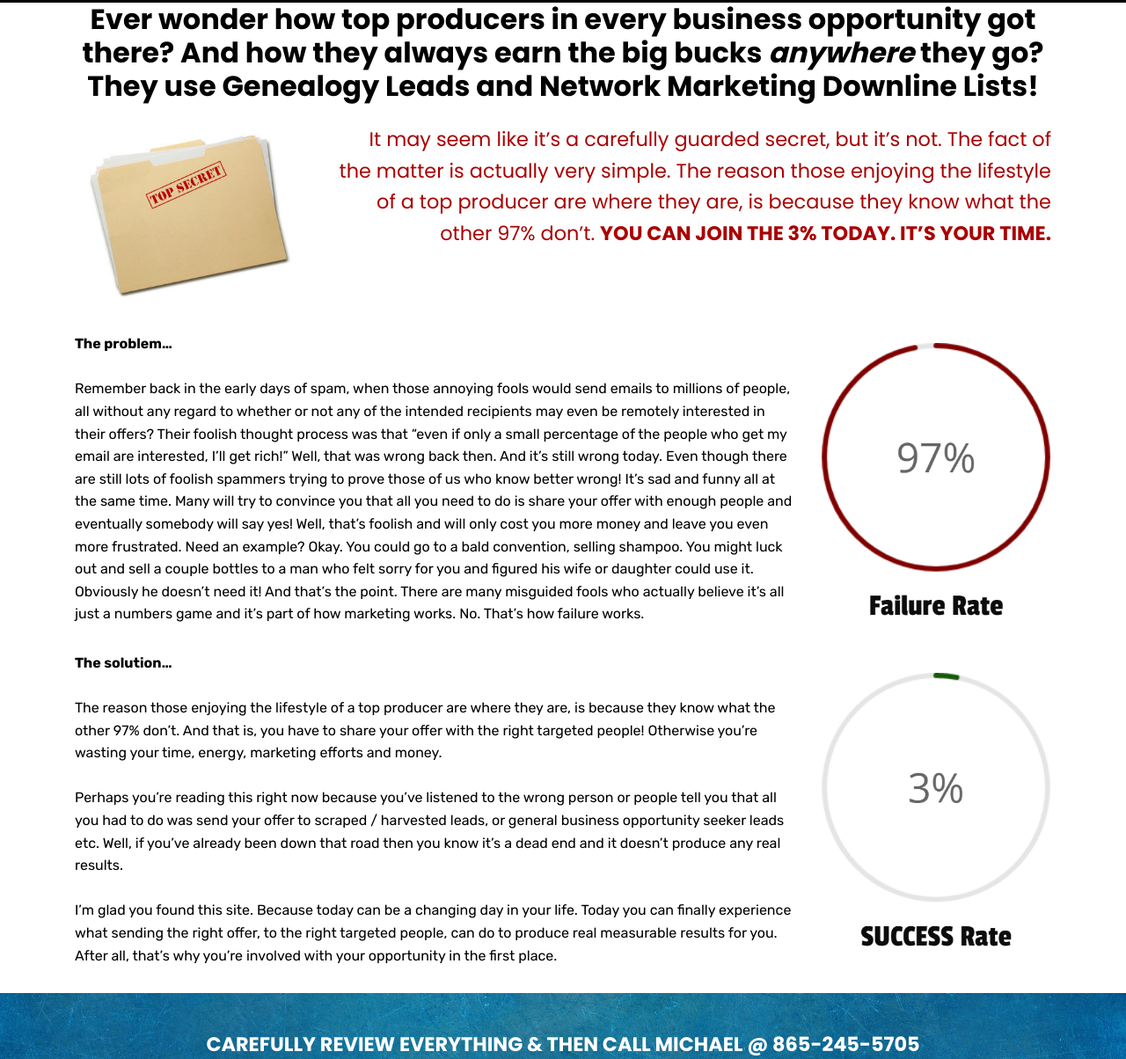
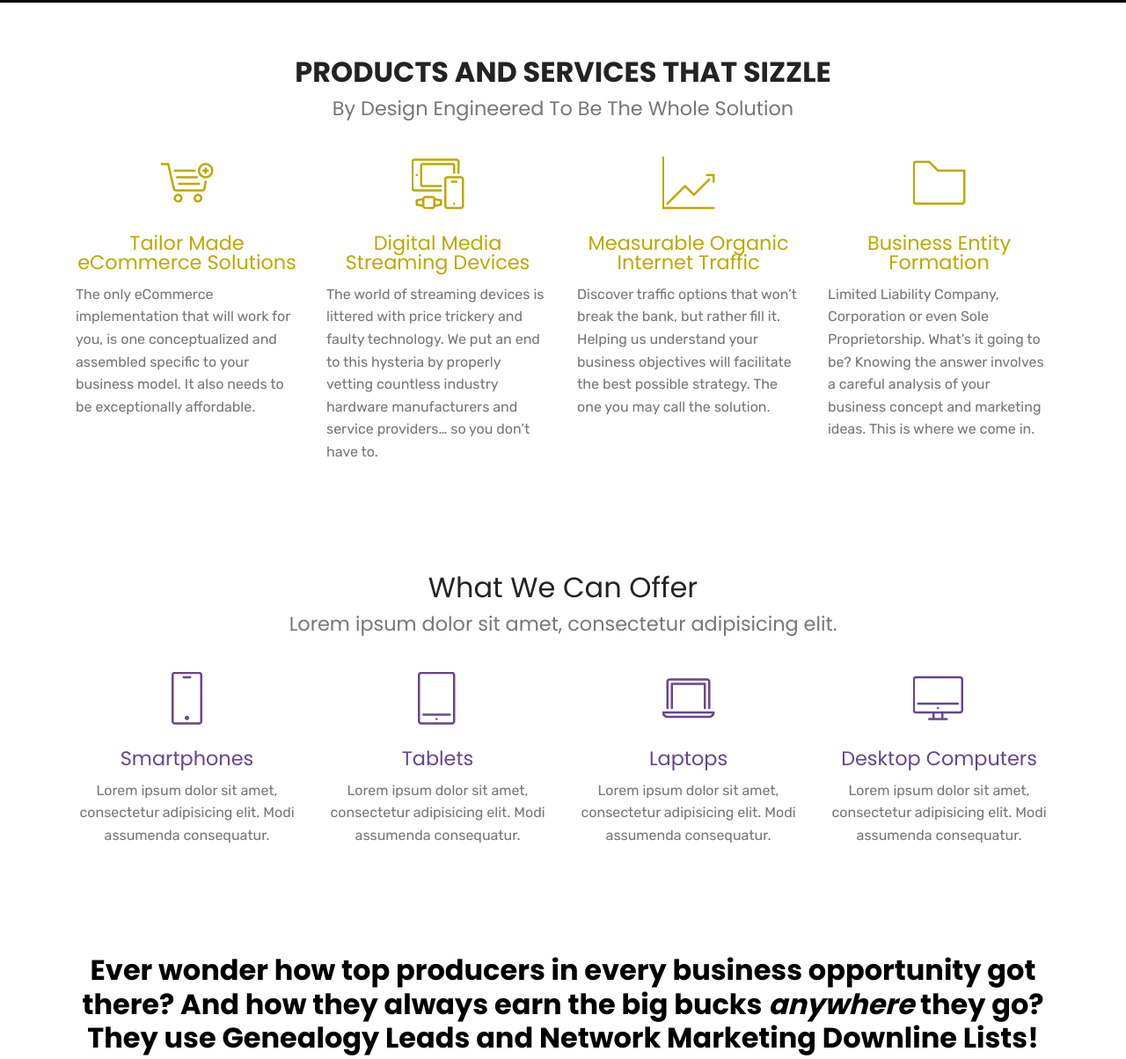
Before and after one commit to digitalprosystems/solutions, a plain HTML site: page index.html in a window 1280 px wide. Shown: the part 844-2048 px from the top of the page at 88% size. Drawn offline with Linux system fonts and the light colour scheme; files whose address does not match are found by name; a web font is replaced by a local one.

Commit message:
create github pages

```diff
--- a/assets/mobirise/css/mbr-additional.css
+++ b/assets/mobirise/css/mbr-additional.css
@@ -656,7 +656,7 @@ section.lazy-placeholder:after {
   overflow: hidden !important;
   padding-top: 30px;
   padding-bottom: 105px;
-  background-image: url("../../../assets/images/mbr-1620x1080.jpg");
+  background-image: url("../../../assets/images/mbr-1920x1220.jpeg");
 }
 .cid-rsxN2oN7Cq .animated-element {
   color: #efefef;
@@ -709,6 +709,74 @@ section.lazy-placeholder:after {
 .cid-rTI3wpCO27 .mbr-section-title {
   text-align: center;
   color: #ffe100;
+}
+.cid-rsDjnWZshr {
+  padding-top: 60px;
+  padding-bottom: 0px;
+  background-color: #ffffff;
+}
+.cid-rsDjnWZshr .mbr-text,
+.cid-rsDjnWZshr .mbr-section-subtitle {
+  color: #767676;
+}
+.cid-rsDjnWZshr .card-title {
+  color: #66458e;
+}
+.cid-rsDjnWZshr .card .card-img span {
+  color: #bca800;
+  font-size: 60px;
+  background: linear-gradient(45deg, #bca800, #bca800);
+  -webkit-background-clip: text;
+  -webkit-text-fill-color: transparent;
+}
+@media (max-width: 767px) {
+  .cid-rsDjnWZshr .mbr-section-subtitle,
+  .cid-rsDjnWZshr .mbr-section-title {
+    text-align: center !important;
+  }
+}
+@media screen and (-ms-high-contrast: active), (-ms-high-contrast: none) {
+  .cid-rsDjnWZshr .card .card-img span {
+    background: none;
+  }
+}
+.cid-rsDjnWZshr .mbr-text {
+  text-align: left;
+}
+.cid-rsDjnWZshr .card-title,
+.cid-rsDjnWZshr .card-img {
+  text-align: center;
+  color: #bca800;
+}
+.cid-rTIbBmtdZS {
+  padding-top: 90px;
+  padding-bottom: 90px;
+  background-color: #ffffff;
+}
+.cid-rTIbBmtdZS .mbr-text,
+.cid-rTIbBmtdZS .mbr-section-subtitle {
+  color: #767676;
+}
+.cid-rTIbBmtdZS .card-title {
+  color: #66458e;
+}
+.cid-rTIbBmtdZS .card .card-img span {
+  color: #66458e;
+  font-size: 60px;
+  background: linear-gradient(45deg, #66458e, #66458e);
+  -webkit-background-clip: text;
+  -webkit-text-fill-color: transparent;
+}
+@media (max-width: 767px) {
+  .cid-rTIbBmtdZS .mbr-section-subtitle,
+  .cid-rTIbBmtdZS .mbr-section-title {
+    text-align: center !important;
+  }
+}
+@media screen and (-ms-high-contrast: active), (-ms-high-contrast: none) {
+  .cid-rTIbBmtdZS .card .card-img span {
+    background: none;
+  }
 }
 .cid-rsyMao6nmU {
   padding-top: 0px;
@@ -828,43 +896,6 @@ section.lazy-placeholder:after {
 .cid-rszrh4iQvW .mbr-card-text,
 .cid-rszrh4iQvW .mbr-section-btn {
   color: #232323;
-}
-.cid-rsDjnWZshr {
-  padding-top: 60px;
-  padding-bottom: 0px;
-  background-color: #ffffff;
-}
-.cid-rsDjnWZshr .mbr-text,
-.cid-rsDjnWZshr .mbr-section-subtitle {
-  color: #767676;
-}
-.cid-rsDjnWZshr .card-title {
-  color: #66458e;
-}
-.cid-rsDjnWZshr .card .card-img span {
-  color: #66458e;
-  font-size: 60px;
-  background: linear-gradient(45deg, #66458e, #66458e);
-  -webkit-background-clip: text;
-  -webkit-text-fill-color: transparent;
-}
-@media (max-width: 767px) {
-  .cid-rsDjnWZshr .mbr-section-subtitle,
-  .cid-rsDjnWZshr .mbr-section-title {
-    text-align: center !important;
-  }
-}
-@media screen and (-ms-high-contrast: active), (-ms-high-contrast: none) {
-  .cid-rsDjnWZshr .card .card-img span {
-    background: none;
-  }
-}
-.cid-rsDjnWZshr .mbr-text {
-  text-align: left;
-}
-.cid-rsDjnWZshr .card-title,
-.cid-rsDjnWZshr .card-img {
-  text-align: center;
 }
 .cid-rsDsYiEH1q {
   padding-top: 0px;
--- a/index.html
+++ b/index.html
@@ -13,20 +13,17 @@
 
   <title>DigitalproSystems.com</title>
   <link rel="stylesheet" href="assets/icon54-v4/style.css">
-  <link rel="stylesheet" href="assets/simple-line-icons/simple-line-icons.css">
   <link rel="stylesheet" href="assets/icon54-v2/style.css">
-  <link rel="stylesheet" href="assets/icon54/style.css">
-  <link rel="stylesheet" href="assets/web/assets/mobirise-icons-bold/mobirise-icons-bold.css">
   <link rel="stylesheet" href="assets/web/assets/mobirise-icons/mobirise-icons.css">
   <link rel="stylesheet" href="assets/bootstrap/css/bootstrap.min.css">
   <link rel="stylesheet" href="assets/bootstrap/css/bootstrap-grid.min.css">
   <link rel="stylesheet" href="assets/bootstrap/css/bootstrap-reboot.min.css">
+  <link rel="stylesheet" href="assets/formstyler/jquery.formstyler.css">
+  <link rel="stylesheet" href="assets/formstyler/jquery.formstyler.theme.css">
+  <link rel="stylesheet" href="assets/animatecss/animate.min.css">
   <link rel="stylesheet" href="assets/datepicker/jquery.datetimepicker.min.css">
-  <link rel="stylesheet" href="assets/animatecss/animate.min.css">
   <link rel="stylesheet" href="assets/dropdown/css/style.css">
   <link rel="stylesheet" href="assets/socicon/css/styles.css">
-  <link rel="stylesheet" href="assets/formstyler/jquery.formstyler.css">
-  <link rel="stylesheet" href="assets/formstyler/jquery.formstyler.theme.css">
   <link rel="stylesheet" href="assets/theme/css/style.css">
   <link rel="stylesheet" href="assets/formoid/recaptcha.css">
   <link rel="stylesheet" href="assets/mobirise/css/mbr-additional.css" type="text/css">
@@ -124,6 +121,156 @@
         </div>
     </div>
 
+</section>
+
+<section class="features3 cid-rsDjnWZshr" id="features3-16">
+
+
+
+
+    <div class="container">
+        <h2 class="mbr-section-title align-center mbr-fonts-style display-2"><strong>PRODUCTS AND SERVICES THAT SIZZLE
+</strong></h2>
+        <h3 class="mbr-section-subtitle display-5 align-center mbr-fonts-style">By Design Engineered To Be The Whole Solution
+</h3>
+        <div class="row justify-content-center pt-3">
+            <div class="card p-3 col-12 col-md-6 col-xl-3 col-lg-3">
+                <div class="card-wrap">
+                    <div class="card-img pb-4 align-center">
+                        <span class="mbr-iconfont mbri-cart-add" style="color: rgb(78, 132, 194); fill: rgb(78, 132, 194);"></span>
+                    </div>
+                    <div class="card-box">
+                        <h4 class="card-title mbr-fonts-style align-center display-5">Tailor Made eCommerce Solutions</h4>
+                        <p class="mbr-text mbr-fonts-style align-center display-7">
+                            The only eCommerce implementation that will work for you, is one conceptualized and assembled specific to your business model. It also needs to be exceptionally affordable.
+                        </p>
+                    </div>
+                </div>
+            </div>
+
+            <div class="card p-3 col-12 col-md-6 col-xl-3 col-lg-3">
+                <div class="card-wrap">
+                    <div class="card-img pb-4 align-center">
+                        <span class="mbr-iconfont mbri-devices" style="color: rgb(78, 132, 194); fill: rgb(78, 132, 194);"></span>
+                    </div>
+                    <div class="card-box">
+                        <h4 class="card-title mbr-fonts-style align-center display-5">Digital Media Streaming Devices</h4>
+                        <p class="mbr-text mbr-fonts-style align-center display-7">
+                           The world of streaming devices is littered with price trickery and faulty technology. We put an end to this hysteria by properly vetting countless industry hardware manufacturers and service providers… so you don’t have to.
+                        </p>
+                    </div>
+                </div>
+            </div>
+
+            <div class="card p-3 col-12 col-md-6 col-xl-3 col-lg-3">
+                <div class="card-wrap">
+                    <div class="card-img pb-4 align-center">
+                        <span class="mbr-iconfont mbri-growing-chart"></span>
+                    </div>
+                    <div class="card-box">
+                        <h4 class="card-title mbr-fonts-style align-center display-5">Measurable Organic Internet Traffic</h4>
+                        <p class="mbr-text mbr-fonts-style align-center display-7">
+                            Discover traffic options that won’t break the bank, but rather fill it. Helping us understand your business objectives will facilitate the best possible strategy. The one you may call the solution.
+                        </p>
+                    </div>
+                </div>
+            </div>
+
+            <div class="card p-3 col-12 col-md-6 col-xl-3 col-lg-3">
+                <div class="card-wrap">
+                    <div class="card-img pb-4 align-center">
+                        <span class="mbr-iconfont mbri-folder"></span>
+                    </div>
+                    <div class="card-box">
+                        <h4 class="card-title mbr-fonts-style align-center display-5">Business Entity Formation</h4>
+                        <p class="mbr-text mbr-fonts-style align-center display-7">
+                            Limited Liability Company, Corporation or even Sole Proprietorship. What’s it going to be? Knowing the answer involves a careful analysis of your business concept and marketing ideas. This is where we come in.
+                        </p>
+                    </div>
+                </div>
+            </div>
+        </div>
+    </div>
+</section>
+
+<section class="features3 cid-rTIbBmtdZS" id="features3-2l">
+
+
+
+
+    <div class="container">
+        <h2 class="mbr-section-title align-center mbr-fonts-style display-2">
+            What We Can Offer
+        </h2>
+        <h3 class="mbr-section-subtitle display-5 align-center mbr-fonts-style">
+            Lorem ipsum dolor sit amet, consectetur adipisicing elit.
+        </h3>
+        <div class="row justify-content-center pt-3">
+            <div class="card p-3 col-12 col-md-6 col-xl-3 col-lg-3">
+                <div class="card-wrap">
+                    <div class="card-img pb-4 align-center">
+                        <span class="mbri-mobile mbr-iconfont"></span>
+                    </div>
+                    <div class="card-box">
+                        <h4 class="card-title mbr-fonts-style align-center display-5">
+                            Smartphones
+                        </h4>
+                        <p class="mbr-text mbr-fonts-style align-center display-7">
+                            Lorem ipsum dolor sit amet, consectetur adipisicing elit. Modi assumenda consequatur.
+                        </p>
+                    </div>
+                </div>
+            </div>
+
+            <div class="card p-3 col-12 col-md-6 col-xl-3 col-lg-3">
+                <div class="card-wrap">
+                    <div class="card-img pb-4 align-center">
+                        <span class="mbri-tablet-vertical mbr-iconfont"></span>
+                    </div>
+                    <div class="card-box">
+                        <h4 class="card-title mbr-fonts-style align-center display-5">
+                            Tablets
+                        </h4>
+                        <p class="mbr-text mbr-fonts-style align-center display-7">
+                           Lorem ipsum dolor sit amet, consectetur adipisicing elit. Modi assumenda consequatur.
+                        </p>
+                    </div>
+                </div>
+            </div>
+
+            <div class="card p-3 col-12 col-md-6 col-xl-3 col-lg-3">
+                <div class="card-wrap">
+                    <div class="card-img pb-4 align-center">
+                        <span class="mbri-laptop mbr-iconfont"></span>
+                    </div>
+                    <div class="card-box">
+                        <h4 class="card-title mbr-fonts-style align-center display-5">
+                            Laptops
+                        </h4>
+                        <p class="mbr-text mbr-fonts-style align-center display-7">
+                            Lorem ipsum dolor sit amet, consectetur adipisicing elit. Modi assumenda consequatur.
+                        </p>
+                    </div>
+                </div>
+            </div>
+
+            <div class="card p-3 col-12 col-md-6 col-xl-3 col-lg-3">
+                <div class="card-wrap">
+                    <div class="card-img pb-4 align-center">
+                        <span class="mbri-desktop mbr-iconfont"></span>
+                    </div>
+                    <div class="card-box">
+                        <h4 class="card-title mbr-fonts-style align-center display-5">
+                            Desktop Computers
+                        </h4>
+                        <p class="mbr-text mbr-fonts-style align-center display-7">
+                            Lorem ipsum dolor sit amet, consectetur adipisicing elit. Modi assumenda consequatur.
+                        </p>
+                    </div>
+                </div>
+            </div>
+        </div>
+    </div>
 </section>
 
 <section class="cid-rsyMao6nmU" id="info3-e">
@@ -280,75 +427,6 @@
             </div>
 
 
-        </div>
-    </div>
-</section>
-
-<section class="features3 cid-rsDjnWZshr" id="features3-16">
-
-
-
-
-    <div class="container">
-
-
-        <div class="row justify-content-center">
-            <div class="card p-3 col-12 col-md-6 col-xl-3 col-lg-3">
-                <div class="card-wrap">
-                    <div class="card-img pb-4 align-center">
-                        <span class="mbr-iconfont icon54-v1-target-money"></span>
-                    </div>
-                    <div class="card-box">
-                        <h4 class="card-title mbr-fonts-style align-center display-5">Save money while quickly building business profits!</h4>
-                        <p class="mbr-text mbr-fonts-style align-center display-7">
-                            Smart business owners know the key to success is to keep costs down and facilitate profits as quickly as possible. Most fail in the industry because they work harder instead of smarter. They also don’t have a realistic understanding of what it takes to enjoy real success. They fail to plan which ensures a plan to fail approach by default. Understanding your marketing costs and knowing where you need to focus your efforts will always ensure both short and long term success.
-                        </p>
-                    </div>
-                </div>
-            </div>
-
-            <div class="card p-3 col-12 col-md-6 col-xl-3 col-lg-3">
-                <div class="card-wrap">
-                    <div class="card-img pb-4 align-center">
-                        <span class="mbr-iconfont icon54-v2-connecting-users"></span>
-                    </div>
-                    <div class="card-box">
-                        <h4 class="card-title mbr-fonts-style align-center display-5">Connect with experienced networkers who are serious about making money.</h4>
-                        <p class="mbr-text mbr-fonts-style align-center display-7">
-                           Genealogy leads have experience in the industry of network marketing, MLM, high ticket, top tier, direct sales, gifting etc. They are far from tire kickers. Unlike tire kickers, they will take action when they see something that gets their attention. Statistically speaking the typical person on a genealogy lead list is open to looking at a new opportunity. Properly present a good offer and they may jump on it!
-                        </p>
-                    </div>
-                </div>
-            </div>
-
-            <div class="card p-3 col-12 col-md-6 col-xl-3 col-lg-3">
-                <div class="card-wrap">
-                    <div class="card-img pb-4 align-center">
-                        <span class="mbr-iconfont mbrib-clock"></span>
-                    </div>
-                    <div class="card-box">
-                        <h4 class="card-title mbr-fonts-style align-center display-5">Save time training and growing your team.
-</h4>
-                        <p class="mbr-text mbr-fonts-style align-center display-7">
-                            Genealogy leads have experience. That’s the bottom line. This means your time, energy and resources will be called upon less than if you were having to try and train total newbies and hold their hand every step of the way. Explaining things like compensation plans, marketing methods and systems, work ethic, dedication, team effort etc. will be easier given their industry experience. This gives you more time freedom to better leverage your time where you should.
-                        </p>
-                    </div>
-                </div>
-            </div>
-
-            <div class="card p-3 col-12 col-md-6 col-xl-3 col-lg-3">
-                <div class="card-wrap">
-                    <div class="card-img pb-4 align-center">
-                        <span class="mbr-iconfont sli-people"></span>
-                    </div>
-                    <div class="card-box">
-                        <h4 class="card-title mbr-fonts-style align-center display-5">Leaders always look for other leaders to quickly duplicate their efforts!</h4>
-                        <p class="mbr-text mbr-fonts-style align-center display-7">
-                            Genealogy leads provide a super effective way of reaching other like-minded leaders with which to help you grow your business! These heavy hitters know other heavy hitters and top producers in the industry who they can call upon to join them should they get excited about your offer. This means explosive growth for you exponentially as you leverage the power of networking with the right targeted people!
-                        </p>
-                    </div>
-                </div>
-            </div>
         </div>
     </div>
 </section>
@@ -962,7 +1040,7 @@
         <div class="row">
             <div class="col-lg-8 mx-auto mbr-form" data-form-type="formoid">
 <!--Formbuilder Form-->
-<form action="https://mobirise.com/" method="POST" class="mbr-form form-with-styler" data-form-title="Contact Form Pg1"><input type="hidden" name="email" data-form-email="true" value="THtQWnBWtufKb5ScmHAzxUY9WjbbxElcO8n2fjGc+46lZcW4fHSdsv1gDy8zvKC2ZeTjcuHBmAHO9Qhqcnx3WkQ5Wz9pFu/qFxUHRpJEhG22GeYAmR6ag3wrNYXlxOyc.TGJsVk5BJ32DqA6zLjzliz+98yYd4dL7g+wZoBkXNlYAI90uQHmTzABG2XTvpn2E1wVomB9+nPZZqetml17e2D8mkYyZ8UA+d9iPOviTFNh5+34IsyR34PntDe8cva/h">
+<form action="https://mobirise.com/" method="POST" class="mbr-form form-with-styler" data-form-title="Contact Form Pg1"><input type="hidden" name="email" data-form-email="true" value="CpIeTuEYFpKHMqXD5/l6gXb/qdfZCJVWAuspFiiyXmjGZ8BwBlCDepPZh0WzCIAk+E2IPm/FP/g6wDjMoT9WSWWJehNl3HtU60v62HV9NE4+TG5v6Q1GnnYGuNJV9qlT.19rEQNxDYtJkRRMlm28bbgwIPLDmtwY7SR1FV6ZVMg9mGPI6r7rmGi4IUTimgQPgcnDkuVLKsTCxViI2LTFfobu8tVb+bM8Sel8a+nU+kNsRP28tbfGpSOXKWkJx4J6v">
 <div class="form-row">
 <div hidden="hidden" data-form-alert="" class="alert alert-success col-12">AWESOME! Thanks for filling out the form! We will be in contact shortly.</div>
 <div hidden="hidden" data-form-alert-danger="" class="alert alert-danger col-12">Oops...! some problem!</div>
@@ -1049,7 +1127,7 @@
 
                             <div class="form-wrapper" data-form-type="formoid">
 <!--Formbuilder Form-->
-<form action="https://mobirise.com/" method="POST" class="mbr-form form-with-styler" data-form-title="Popup Subscriber Form"><input type="hidden" name="email" data-form-email="true" value="oXTJ8qam2yI8M1bSQsXFlXSXDVXwWChpBbahDZDNZQgcx5YsMangGMRwTYRJ99poozmvmTSqxTUCMwfKiZv8D8yh9YqCcSKnr2Iktj7xzSfMXeXux4QxH9PixorexEAf.5//v+fjNVBMf9C9sIZeLOsRpnsj90mO90ocVrIdady01ZYnPmPr1YMe1VE/tp7JM8kAz1iuNBipMJasc0cwmnu/aZRbrmF1gcF6OBCYGAAozJqGHpoE4aZvTz+tDfTSj">
+<form action="https://mobirise.com/" method="POST" class="mbr-form form-with-styler" data-form-title="Popup Subscriber Form"><input type="hidden" name="email" data-form-email="true" value="22gqz4juD2jRBnPB02jys2iWdhvC9LA6DQySzqgN95Vn5QokJqWYcQQ0H4kaLUJqUYgKiHnvi3JksKv+SbE5T/P80ucJa4WeXCJc7pSGUOA732nJrRyyPewE/DSC4lUL.pE65AK6aA984UwGbwLAvAogXVo0qN1OTnIRjE3MDOg0QrBeeygRvTl5P/aR0TL4v5JCZZ1qIrKxYFGULdUOQbd+SB+1RHs+oQDBiNMLi0Wdkzs4PwEhAYJIeb9YtlrlJ">
 <div class="">
 <div hidden="hidden" data-form-alert="" class="alert alert-success col-12">Fantastic! Thanks for filling out the subscriber form!</div>
 <div hidden="hidden" data-form-alert-danger="" class="alert alert-danger col-12">
@@ -1083,23 +1161,23 @@
   <script src="assets/web/assets/jquery/jquery.min.js"></script>
   <script src="assets/popper/popper.min.js"></script>
   <script src="assets/bootstrap/js/bootstrap.min.js"></script>
-  <script src="assets/popup-plugin/script.js"></script>
+  <script src="assets/formstyler/jquery.formstyler.js"></script>
+  <script src="assets/formstyler/jquery.formstyler.min.js"></script>
+  <script src="assets/parallax/jarallax.min.js"></script>
+  <script src="assets/viewportchecker/jquery.viewportchecker.js"></script>
   <script src="assets/bootstrapcarouselswipe/bootstrap-carousel-swipe.js"></script>
   <script src="assets/mbr-testimonials-slider/mbr-testimonials-slider.js"></script>
-  <script src="assets/ytplayer/jquery.mb.ytplayer.min.js"></script>
+  <script src="assets/smoothscroll/smooth-scroll.js"></script>
   <script src="assets/vimeoplayer/jquery.mb.vimeo_player.js"></script>
-  <script src="assets/parallax/jarallax.min.js"></script>
+  <script src="assets/mbr-animated-bg-text/mbr-animated-bg-text.js"></script>
   <script src="assets/datepicker/jquery.datetimepicker.full.js"></script>
   <script src="assets/popup-onexit-plugin/script.js"></script>
+  <script src="assets/popup-plugin/script.js"></script>
   <script src="assets/popup-overlay-plugin/script.js"></script>
   <script src="assets/dropdown/js/nav-dropdown.js"></script>
   <script src="assets/dropdown/js/navbar-dropdown.js"></script>
   <script src="assets/touchswipe/jquery.touch-swipe.min.js"></script>
-  <script src="assets/mbr-animated-bg-text/mbr-animated-bg-text.js"></script>
-  <script src="assets/viewportchecker/jquery.viewportchecker.js"></script>
-  <script src="assets/smoothscroll/smooth-scroll.js"></script>
-  <script src="assets/formstyler/jquery.formstyler.js"></script>
-  <script src="assets/formstyler/jquery.formstyler.min.js"></script>
+  <script src="assets/ytplayer/jquery.mb.ytplayer.min.js"></script>
   <script src="assets/theme/js/script.js"></script>
   <script src="assets/formoid/formoid.min.js"></script>
 
```
Also changed, not shown: assets/images/mbr-favicon.png (added), 1 other file.
